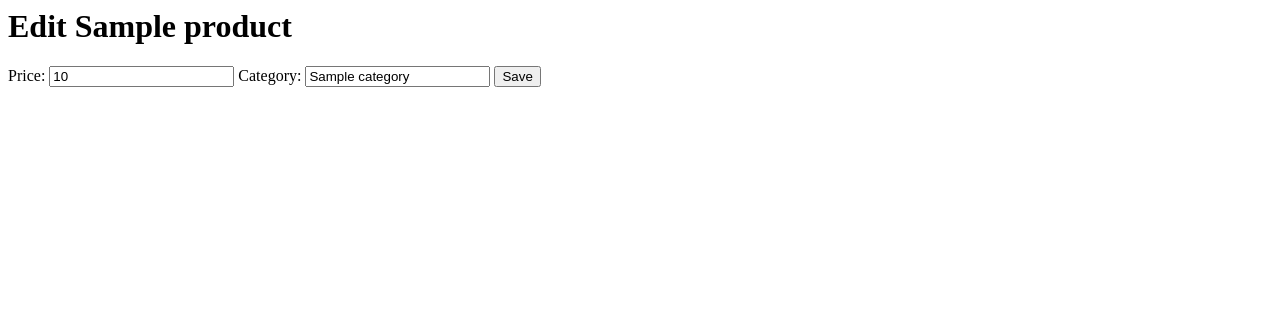
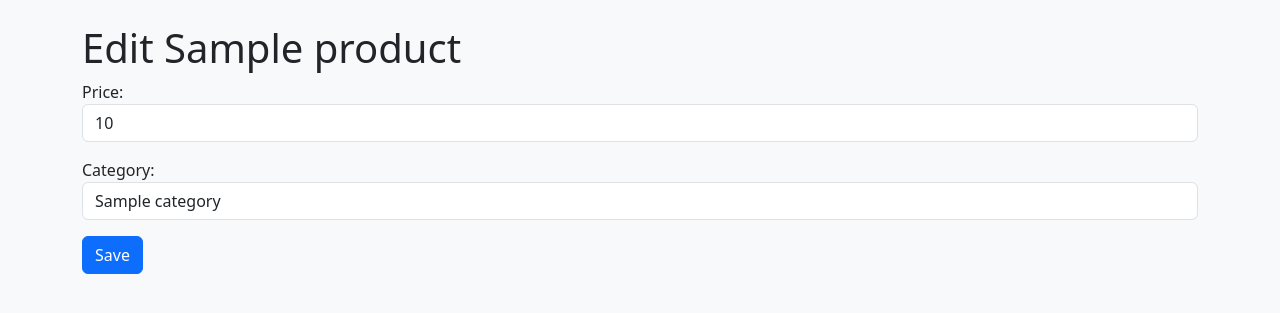
Before and after one commit to iMax125/gitTest, a Flask app: template templates/edit.html in a window 1280 px wide. Shown: the top 313 px of the page. Run offline with Flask 3, Linux system fonts and the light colour scheme; the template is opened without the code that fills it: most values are stand-ins (such as "Sample title", 1, 10 or a date in 2020).

Commit message:
third commit

```diff
--- a/templates/edit.html
+++ b/templates/edit.html
@@ -1,11 +1,34 @@
-<h1>Edit {{ product.name }}</h1>
+<!doctype html>
+<html lang="uk">
+  <head>
+    <meta charset="utf-8">
+    <meta name="viewport" content="width=device-width, initial-scale=1">
 
-<form method="POST">
-    <label>Price:</label>
-    <input type="number" name="price" value="{{ product.price }}" step="0.01">
+    <title>Редагування товару</title>
 
-    <label>Category:</label>
-    <input type="text" name="category" value="{{ product.category }}">
+    <!-- Bootstrap CSS -->
+    <link href="https://cdn.jsdelivr.net/npm/bootstrap@5.3.8/dist/css/bootstrap.min.css" rel="stylesheet">
+  </head>
 
-    <button type="submit">Save</button>
-</form>
+  <body class="bg-light">
+
+    <div class="container mt-4">
+
+      <h1>Edit {{ product.name }}</h1>
+
+      <form method="POST">
+          <label>Price:</label>
+          <input type="number" name="price" value="{{ product.price }}" step="0.01" class="form-control mb-3">
+
+          <label>Category:</label>
+          <input type="text" name="category" value="{{ product.category }}" class="form-control mb-3">
+
+          <button type="submit" class="btn btn-primary">Save</button>
+      </form>
+
+    </div>
+
+    <!-- Bootstrap JS -->
+    <script src="https://cdn.jsdelivr.net/npm/bootstrap@5.3.8/dist/js/bootstrap.bundle.min.js"></script>
+  </body>
+</html>
```
